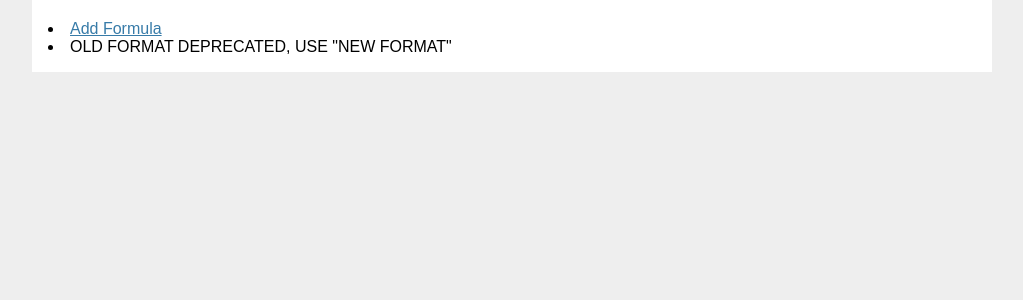
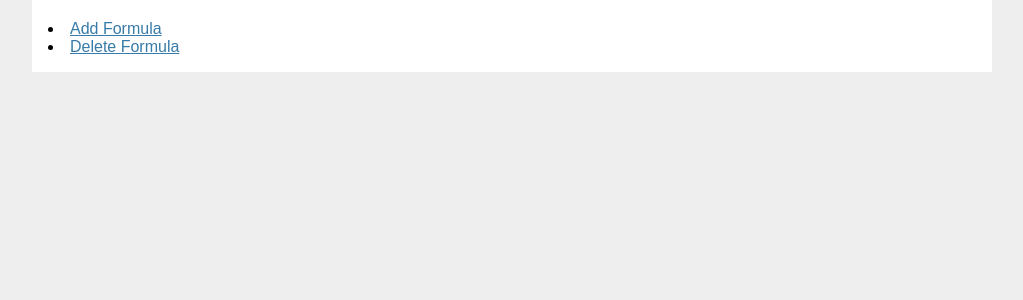
Before and after one commit to hselle/pig, a Flask app: page /formulas in a window 1280 px wide. Shown: the part 91-391 px from the top of the page, without its empty margins (128-1151 px from the left). Run offline with Flask 2, Linux system fonts and the light colour scheme; data that the repository does not hold is empty.

Commit message:
Added delete feature

```diff
--- a/app.py
+++ b/app.py
@@ -25,8 +25,21 @@ def index():
 @app.route('/formulas', methods=('GET', 'POST'))
 def formulas():
     if request.method == 'POST':
+        # if request.form['delete'] is not Null:
+        #     print("Deleting....\n")
+        #     title = request.form['delete']
+        #     print("Title:..." + title)
+        #     db.session.execute(
+        #     'DELETE FROM formulas'
+        #     ' WHERE title =:param',
+        #     {"param":title}
+        #     )
+        #     db.session.commit()
+        #     return redirect(url_for('formulas'))
+        # else:
         title = request.form['title']
         error = None
+
         sheet_id = db.session.execute(
             'SELECT sheet_id'
             ' FROM formulas d'
@@ -73,5 +86,23 @@ def create():
                 flash("Problem adding to the database")
 
     return render_template('create.html')
+@app.route('/formulas/delete', methods=('GET', "POST"))
+def delete():
+    if request.method == 'POST':
+        title = request.form['delete']
+        print("Deleting....\n")
+        print("Title:..." + title)
+        db.session.execute(
+            'DELETE FROM formulas'
+            ' WHERE title =:param',
+            {"param":title}
+        )
+        db.session.commit()
+        return redirect(url_for('formulas'))
+    formulas = db.session.execute(
+        'SELECT title, sheet_id'
+        ' FROM formulas f'
+    ).fetchall()
+    return render_template('delete.html', formulas=formulas)
 if __name__ == '__main__':
     app.run()
--- a/static/credentials.json
+++ b/static/credentials.json
@@ -1 +1 @@
-{"access_token": "ya29.Glz2BcGtgmbVryXozYv-YbF1o6Na1ETsQ2KJGLMsDeCws_DH0pHHNi4jwcjYdYUI5HwNA8cZIfuDQAOLA93NOJEenhc4BV1rqYngpP5v8eQ-3G4VYwcMx_ZZQjAzfg", "client_id": "81025768744-fis0kl0bmiujfpamk144s0jhptu817ns.apps.googleusercontent.com", "client_secret": "S0_0gSL3UysIKpI5J1Lz0-to", "refresh_token": "1/wQGBAWbxB0vPCHVsOOqEWnkQ59VtdNgdyKaceFYvB8w", "token_expiry": "2018-07-12T16:44:11Z", "token_uri": "https://accounts.google.com/o/oauth2/token", "user_agent": null, "revoke_uri": "https://accounts.google.com/o/oauth2/revoke", "id_token": null, "id_token_jwt": null, "token_response": {"access_token": "ya29.Glz2BcGtgmbVryXozYv-YbF1o6Na1ETsQ2KJGLMsDeCws_DH0pHHNi4jwcjYdYUI5HwNA8cZIfuDQAOLA93NOJEenhc4BV1rqYngpP5v8eQ-3G4VYwcMx_ZZQjAzfg", "expires_in": 3600, "token_type": "Bearer"}, "scopes": ["https://www.googleapis.com/auth/spreadsheets.readonly"], "token_info_uri": "https://www.googleapis.com/oauth2/v3/tokeninfo", "invalid": false, "_class": "OAuth2Credentials", "_module": "oauth2client.client"}
+{"access_token": "ya29.Glz2BYerzsjX_nZMRzXnIjya5BejekX_9-8dgLQ-AIgzS1Ruwr_EiggCMvWNIL52V0vMlp4fR_eDv3SfVFPZPZc9B-pApYBtInaqxbvW_bYMWzQn3UWUFO5szFI0sw", "client_id": "81025768744-fis0kl0bmiujfpamk144s0jhptu817ns.apps.googleusercontent.com", "client_secret": "S0_0gSL3UysIKpI5J1Lz0-to", "refresh_token": "1/wQGBAWbxB0vPCHVsOOqEWnkQ59VtdNgdyKaceFYvB8w", "token_expiry": "2018-07-12T18:43:06Z", "token_uri": "https://accounts.google.com/o/oauth2/token", "user_agent": null, "revoke_uri": "https://accounts.google.com/o/oauth2/revoke", "id_token": null, "id_token_jwt": null, "token_response": {"access_token": "ya29.Glz2BYerzsjX_nZMRzXnIjya5BejekX_9-8dgLQ-AIgzS1Ruwr_EiggCMvWNIL52V0vMlp4fR_eDv3SfVFPZPZc9B-pApYBtInaqxbvW_bYMWzQn3UWUFO5szFI0sw", "expires_in": 3600, "token_type": "Bearer"}, "scopes": ["https://www.googleapis.com/auth/spreadsheets.readonly"], "token_info_uri": "https://www.googleapis.com/oauth2/v3/tokeninfo", "invalid": false, "_class": "OAuth2Credentials", "_module": "oauth2client.client"}
--- a/templates/formulas.html
+++ b/templates/formulas.html
@@ -5,11 +5,12 @@
 {% block content %}
   <u1>
     <li><a href="{{ url_for('create')}}">Add Formula</a>
-    <li>OLD FORMAT DEPRECATED, USE "NEW FORMAT"</li>
+    <li><a href="{{ url_for('delete')}}">Delete Formula</a>
   </u1>
   {% for formula in formulas %}
     <article class=formula>
       <form method="post">
+        <p>Download:</p>
         <input name="title" id="title" type="submit" value="{{ formula['title'] }}">
       </form>
       </a>
```
Also changed, not shown: templates/delete.html (added, +17 -0 lines), 1 other file.
